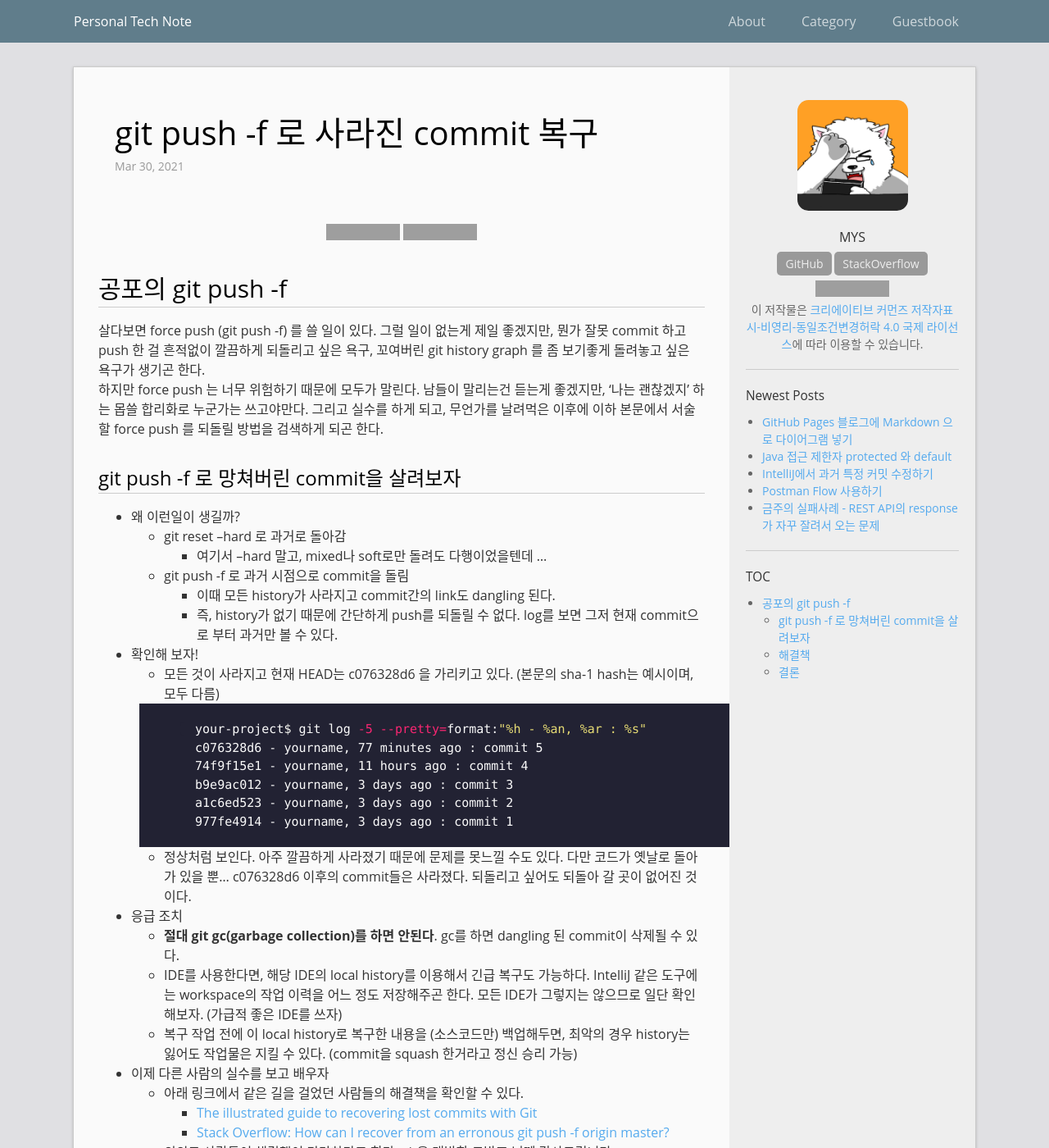
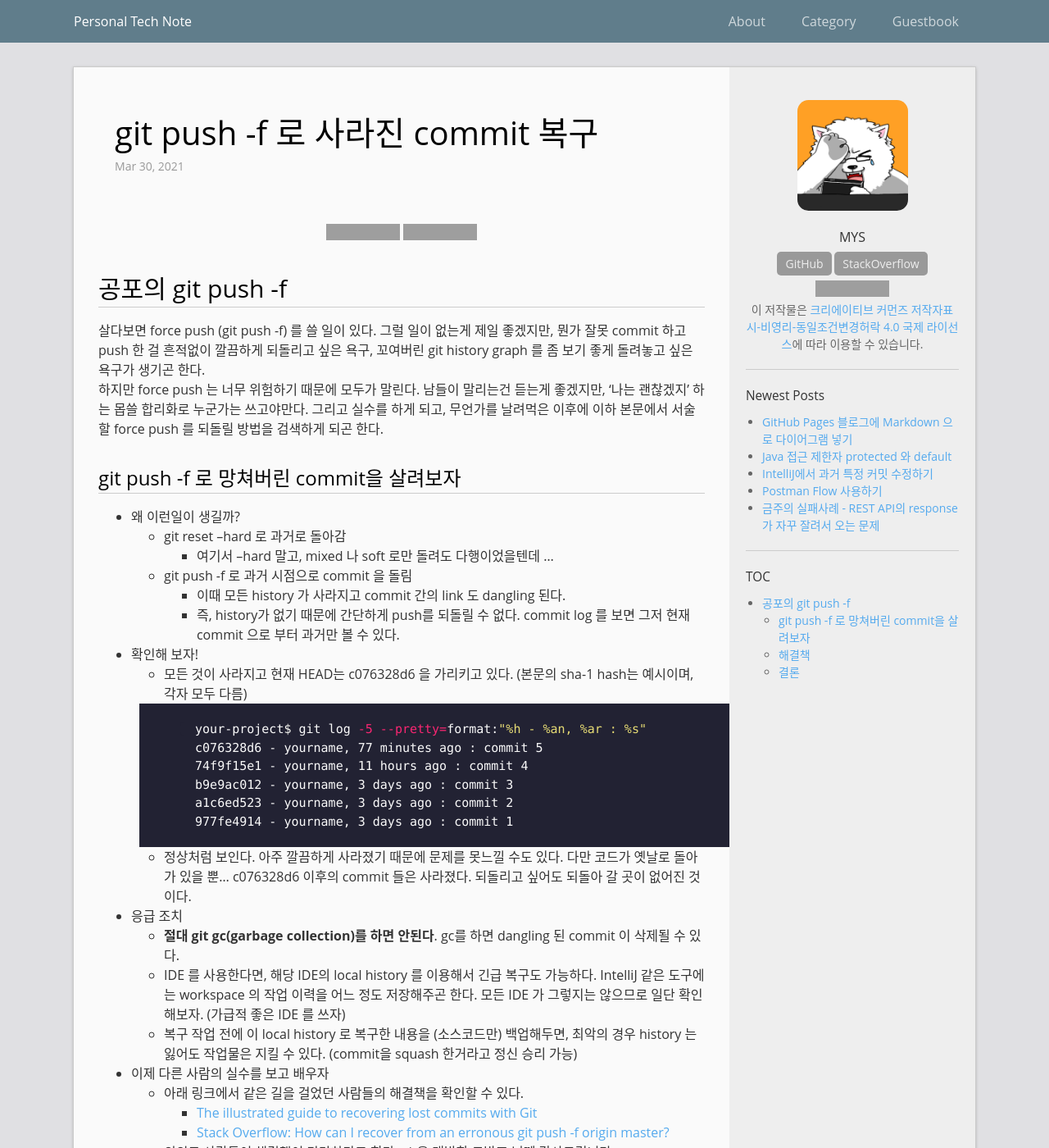
Before and after one commit to mystria/mystria.github.io, a Jekyll site: the page built from _posts/2021-03-30-recovery-missing-commit.md, in a window 1280 px wide and 1400 px high. Shown: the whole window at 82% size. Built offline with Jekyll 4.4.1, drawn with Linux system fonts in a browser that asks for light colours; comment, search, counter and statistics services are not loaded; some of the changed text lies outside the part shown; grey boxes are pictures that could not be loaded.

Commit message:
Update readability

````diff
--- a/_posts/2021-03-30-recovery-missing-commit.md
+++ b/_posts/2021-03-30-recovery-missing-commit.md
@@ -7,18 +7,18 @@ comments: true
 ---
 
 # 공포의 git push -f
-살다보면 force push (git push -f) 를 쓸 일이 있다. 그럴 일이 없는게 제일 좋겠지만, 뭔가 잘못 commit 하고 push 한 걸 흔적없이 깔끔하게 되돌리고 싶은 욕구, 꼬여버린 git history graph 를 좀 보기좋게 돌려놓고 싶은 욕구가 생기곤 한다.
+살다보면 force push (git push -f) 를 쓸 일이 있다. 그럴 일이 없는게 제일 좋겠지만, 뭔가 잘못 commit 하고 push 한 걸 흔적없이 깔끔하게 되돌리고 싶은 욕구, 꼬여버린 git history graph 를 좀 보기 좋게 돌려놓고 싶은 욕구가 생기곤 한다.
 하지만 force push 는 너무 위험하기 때문에 모두가 말린다. 남들이 말리는건 듣는게 좋겠지만, '나는 괜찮겠지' 하는 몹쓸 합리화로 누군가는 쓰고야만다. 그리고 실수를 하게 되고, 무언가를 날려먹은 이후에 이하 본문에서 서술할 force push 를 되돌릴 방법을 검색하게 되곤 한다.
 
 ## git push -f 로 망쳐버린 commit을 살려보자
 * 왜 이런일이 생길까?
   - git reset --hard 로 과거로 돌아감
-    - 여기서 --hard 말고, mixed나 soft로만 돌려도 다행이었을텐데 ...
-  - git push -f 로 과거 시점으로 commit을 돌림
-    - 이때 모든 history가 사라지고 commit간의 link도 dangling 된다.
-    - 즉, history가 없기 때문에 간단하게 push를 되돌릴 수 없다. log를 보면 그저 현재 commit으로 부터 과거만 볼 수 있다.
+    - 여기서 --hard 말고, mixed 나 soft 로만 돌려도 다행이었을텐데 ...
+  - git push -f 로 과거 시점으로 commit 을 돌림
+    - 이때 모든 history 가 사라지고 commit 간의 link 도 dangling 된다.
+    - 즉, history가 없기 때문에 간단하게 push를 되돌릴 수 없다. commit log 를 보면 그저 현재 commit 으로 부터 과거만 볼 수 있다.
 * 확인해 보자!
-  - 모든 것이 사라지고 현재 HEAD는 c076328d6 을 가리키고 있다. (본문의 sha-1 hash는 예시이며, 모두 다름)
+  - 모든 것이 사라지고 현재 HEAD는 c076328d6 을 가리키고 있다. (본문의 sha-1 hash는 예시이며, 각자 모두 다름)
     ``` bash
       your-project$ git log -5 --pretty=format:"%h - %an, %ar : %s"
       c076328d6 - yourname, 77 minutes ago : commit 5
@@ -27,12 +27,12 @@ comments: true
       a1c6ed523 - yourname, 3 days ago : commit 2
       977fe4914 - yourname, 3 days ago : commit 1
     ```
-  - 정상처럼 보인다. 아주 깔끔하게 사라졌기 때문에 문제를 못느낄 수도 있다. 다만 코드가 옛날로 돌아가 있을 뿐... c076328d6 이후의 commit들은 사라졌다. 되돌리고 싶어도 되돌아 갈 곳이 없어진 것이다.
+  - 정상처럼 보인다. 아주 깔끔하게 사라졌기 때문에 문제를 못느낄 수도 있다. 다만 코드가 옛날로 돌아가 있을 뿐... c076328d6 이후의 commit 들은 사라졌다. 되돌리고 싶어도 되돌아 갈 곳이 없어진 것이다.
 
 * 응급 조치
-  - **절대 git gc(garbage collection)를 하면 안된다**. gc를 하면 dangling 된 commit이 삭제될 수 있다.
-  - IDE를 사용한다면, 해당 IDE의 local history를 이용해서 긴급 복구도 가능하다. IntelliJ 같은 도구에는 workspace의 작업 이력을 어느 정도 저장해주곤 한다. 모든 IDE가 그렇지는 않으므로 일단 확인해보자. (가급적 좋은 IDE를 쓰자)
-  - 복구 작업 전에 이 local history로 복구한 내용을 (소스코드만) 백업해두면, 최악의 경우 history는 잃어도 작업물은 지킬 수 있다. (commit을 squash 한거라고 정신 승리 가능)
+  - **절대 git gc(garbage collection)를 하면 안된다**. gc를 하면 dangling 된 commit 이 삭제될 수 있다.
+  - IDE 를 사용한다면, 해당 IDE의 local history 를 이용해서 긴급 복구도 가능하다. IntelliJ 같은 도구에는 workspace 의 작업 이력을 어느 정도 저장해주곤 한다. 모든 IDE 가 그렇지는 않으므로 일단 확인해보자. (가급적 좋은 IDE 를 쓰자)
+  - 복구 작업 전에 이 local history 로 복구한 내용을 (소스코드만) 백업해두면, 최악의 경우 history 는 잃어도 작업물은 지킬 수 있다. (commit을 squash 한거라고 정신 승리 가능)
 
 * 이제 다른 사람의 실수를 보고 배우자
   - 아래 링크에서 같은 길을 걸었던 사람들의 해결책을 확인할 수 있다.
@@ -101,5 +103,5 @@ comments: true
     ```
 
 ## 결론
-요약하자면, push -f 로 dangling 되어버린 commit을 다시 내 branch로 이어주자는 것이다.
+요약하자면, push -f 로 dangling 되어버린 commit 을 다시 내 branch 로 이어주자는 것이다.
 force push 는 안쓰는게 좋겠지만, 어쨌든 쓰라고 있는 기능이니 조심해서 쓰면 된다. 이제 되돌리는 방법도 알았으니(!) 너무 겁먹지 말자.
````
Also changed, not shown: other parts of _posts/2021-03-30-recovery-missing-commit.md (+9 -7 lines).
